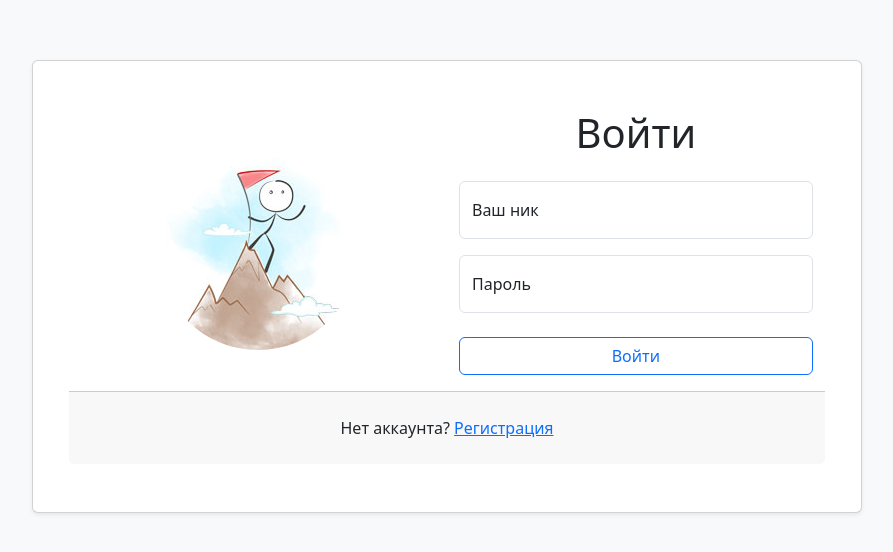
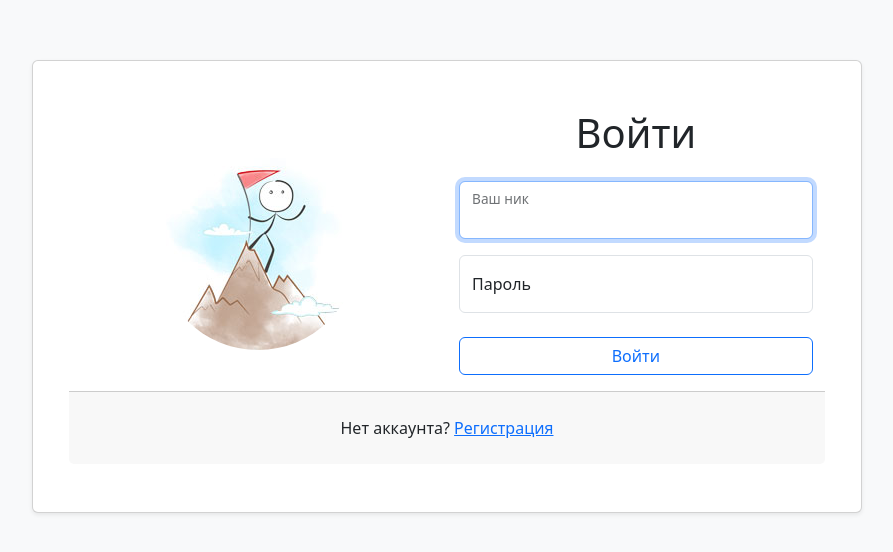
Before and after one commit to selfexpression/Chat, a React (Create React App) app in the folder frontend/: page /login in a window 1280 px wide. Shown: the part 114-666 px from the top of the page, without its empty margins (193-1086 px from the left). Built offline with nearby package versions, Linux system fonts and the light colour scheme; no server answers.

Commit message:
change formik to bootstrap form

```diff
--- a/frontend/src/components/App.jsx
+++ b/frontend/src/components/App.jsx
@@ -2,7 +2,7 @@ import React, { useState, useMemo } from 'react';
 import { BrowserRouter as Router, Routes, Route } from 'react-router-dom';
 import LoginForm from './Login.jsx';
 import NotFound from './NotFound.jsx';
-import Channels from './Channels.jsx';
+import Channels from './ChannelsBox.jsx';
 import { AuthContext } from '../contexts/index.js';
 
 const ContextProvider = ({ children }) => {
--- a/frontend/src/components/ChatBox.jsx
+++ b/frontend/src/components/ChatBox.jsx
@@ -1,20 +1,23 @@
-import React from 'react';
-import {
-  Formik, Form, Field, useFormik,
-} from 'formik';
-import { Button } from 'react-bootstrap';
+import React, { useEffect, useRef } from 'react';
+import { useFormik } from 'formik';
+import { Button, Form } from 'react-bootstrap';
 import { useAuth, useApi } from '../hooks/index.js';
 import MessagesBox from './MessagesBox.jsx';
 
-const ChatBox = ({ channel }) => {
+const Chat = ({ channel }) => {
   const { user } = useAuth();
   const { sendMessage } = useApi();
+  const inputRef = useRef(null);
+
+  useEffect(() => {
+    inputRef.current.focus();
+  }, []);
 
   const formik = useFormik({
     initialValues: {
       body: '',
     },
-    onSubmit: async ({ body }, { setSubmitting }) => {
+    onSubmit: ({ body }, { setSubmitting }) => {
       const newMessage = {
         body,
         channelId: channel.id,
@@ -37,16 +40,16 @@ const ChatBox = ({ channel }) => {
         </div>
         <MessagesBox />
         <div className="mt-auto px-5 py-3">
-          <Formik>
           <Form noValidate className="py-1 border rounded-2" onSubmit={formik.handleSubmit}>
-              <div className="input-group has-validation">
-                <Field
+            <Form.Group className="input-group has-validation">
+              <Form.Control
                 name="body"
                 aria-label="Новое сообщение"
                 placeholder="Введите новое сообщение..."
                 className="border-0 p-0 ps-2 form-control"
                 onChange={formik.handleChange}
                 value={formik.values.text}
+                ref={inputRef}
               />
               <Button
                 type="submit"
@@ -54,13 +57,12 @@ const ChatBox = ({ channel }) => {
               >
                 <span className="visually-hidden">Отправить</span>
               </Button>
-              </div>
+            </Form.Group>
           </Form>
-          </Formik>
         </div>
       </div>
     </div>
   );
 };
 
-export default ChatBox;
+export default Chat;
--- a/frontend/src/components/Login.jsx
+++ b/frontend/src/components/Login.jsx
@@ -1,5 +1,6 @@
-import React from 'react';
-import { Formik, Form, Field } from 'formik';
+import React, { useRef, useEffect } from 'react';
+import { useFormik } from 'formik';
+import { Button, Form } from 'react-bootstrap';
 import * as Yup from 'yup';
 import axios from 'axios';
 import { useNavigate } from 'react-router-dom';
@@ -15,12 +16,25 @@ const schema = Yup.object().shape({
 const Login = () => {
   const auth = useAuth();
   const navigate = useNavigate();
+  const inputRef = useRef(null);
 
-  return (
-    <Formik
-      initialValues={{ username: '', password: '' }}
-      validationSchema={schema}
-      onSubmit={async (values, { setSubmitting, setErrors }) => {
+  useEffect(() => {
+    inputRef.current.focus();
+  }, []);
+
+  const {
+    errors,
+    handleChange,
+    handleSubmit,
+    isValid,
+    isSubmitting,
+  } = useFormik({
+    initialValues: {
+      username: '',
+      password: '',
+    },
+    validationSchema: schema,
+    onSubmit: async (values, { setSubmitting, setErrors }) => {
       try {
         const response = await axios.post(routes.loginPath(), values);
         const userId = localStorage.getItem('userId');
@@ -36,9 +50,10 @@ const Login = () => {
       } catch (error) {
         setErrors({ auth: error.message });
       }
-      }}
-    >
-      {({ errors }) => (
+    },
+  });
+
+  return (
     <div className="container-fluid h-100">
       <div className="row d-flex justify-content-center align-items-center h-100">
         <div className="col-12 col-md-8 col-xxl-6">
@@ -47,30 +62,40 @@ const Login = () => {
               <div className="col-12 col-md-6 d-flex align-items-center justify-content-center">
                 <img src={image} className="rounded-circle" alt="login" />
               </div>
-                  <Form className="col-12 col-md-6 mt-3 mt-md-0">
+              <Form className="col-12 col-md-6 mt-3 mt-md-0" onSubmit={handleSubmit}>
                 <h1 className="text-center mb-4">Войти</h1>
-                    <div className="form-floating mb-3">
-                      <Field
+                <Form.Group className="form-floating mb-3">
+                  <Form.Control
                     type="text"
                     name="username"
                     id="username"
                     className={`form-control ${errors.auth ? 'is-invalid' : ''}`}
                     placeholder="Ваш ник"
+                    onChange={handleChange}
+                    ref={inputRef}
                   />
                   <label htmlFor="username" className="form-label">Ваш ник</label>
-                    </div>
-                    <div className="form-floating mb-4">
-                      <Field
+                </Form.Group>
+                <Form.Group className="form-floating mb-4">
+                  <Form.Control
                     type="password"
                     name="password"
                     id="password"
                     className={`form-control ${errors.auth ? 'is-invalid' : ''}`}
                     placeholder="Пароль"
+                    onChange={handleChange}
                   />
                   {errors.auth ? (<div className="invalid-tooltip">{errors.auth}</div>) : null}
                   <label htmlFor="password" className="form-label">Пароль</label>
-                    </div>
-                    <button type="submit" className="w-100 mb-3 btn btn-outline-primary">Войти</button>
+                </Form.Group>
+                <Button
+                  type="submit"
+                  variant="outline-primary"
+                  className="w-100 mb-3"
+                  disabled={!isValid || isSubmitting}
+                >
+                  Войти
+                </Button>
               </Form>
               <div className="card-footer p-4">
                 <div className="text-center">
@@ -83,8 +108,6 @@ const Login = () => {
         </div>
       </div>
     </div>
-      )}
-    </Formik>
   );
 };
 
--- a/frontend/src/components/MessagesBox.jsx
+++ b/frontend/src/components/MessagesBox.jsx
@@ -2,7 +2,7 @@ import React from 'react';
 import { useSelector } from 'react-redux';
 import { messagesSelectors } from '../slices/messagesSlice.js';
 
-const MessagesBox = () => {
+const Messages = () => {
   const messages = useSelector(messagesSelectors.selectAll);
 
   return (
@@ -18,4 +18,4 @@ const MessagesBox = () => {
   );
 };
 
-export default MessagesBox;
+export default Messages;
```
Also changed, not shown: frontend/src/components/ChannelsBox.jsx (renamed from frontend/src/components/Channels.jsx). Lines whose indentation alone changed are shown as unchanged.
